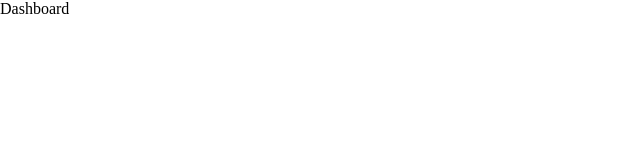
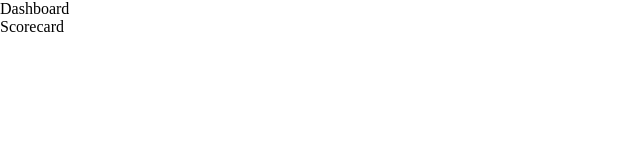
Before and after one commit to rhish9h/planner, a React (Vite) app in the folder frontend/: page / in a window 1280 px wide. Shown: the top 160 px of the page, without its empty margins (0-640 px from the left). Built offline with nearby package versions, Linux system fonts and the light colour scheme.

Commit message:
simple scorecard component

```diff
--- a/frontend/src/components/dashboard/Dashboard.tsx
+++ b/frontend/src/components/dashboard/Dashboard.tsx
@@ -1,7 +1,10 @@
+import Scorecard from "../scorecard/Scorecard";
+
 const Dashboard = () => {
     return (
         <div>
             Dashboard
+            <Scorecard />
         </div>
     )
 }
--- /dev/null
+++ b/frontend/src/components/scorecard/Scorecard.tsx
@@ -0,0 +1,9 @@
+const Scorecard = () => {
+    return (
+        <div>
+            Scorecard
+        </div>
+    )
+}
+
+export default Scorecard;
```
